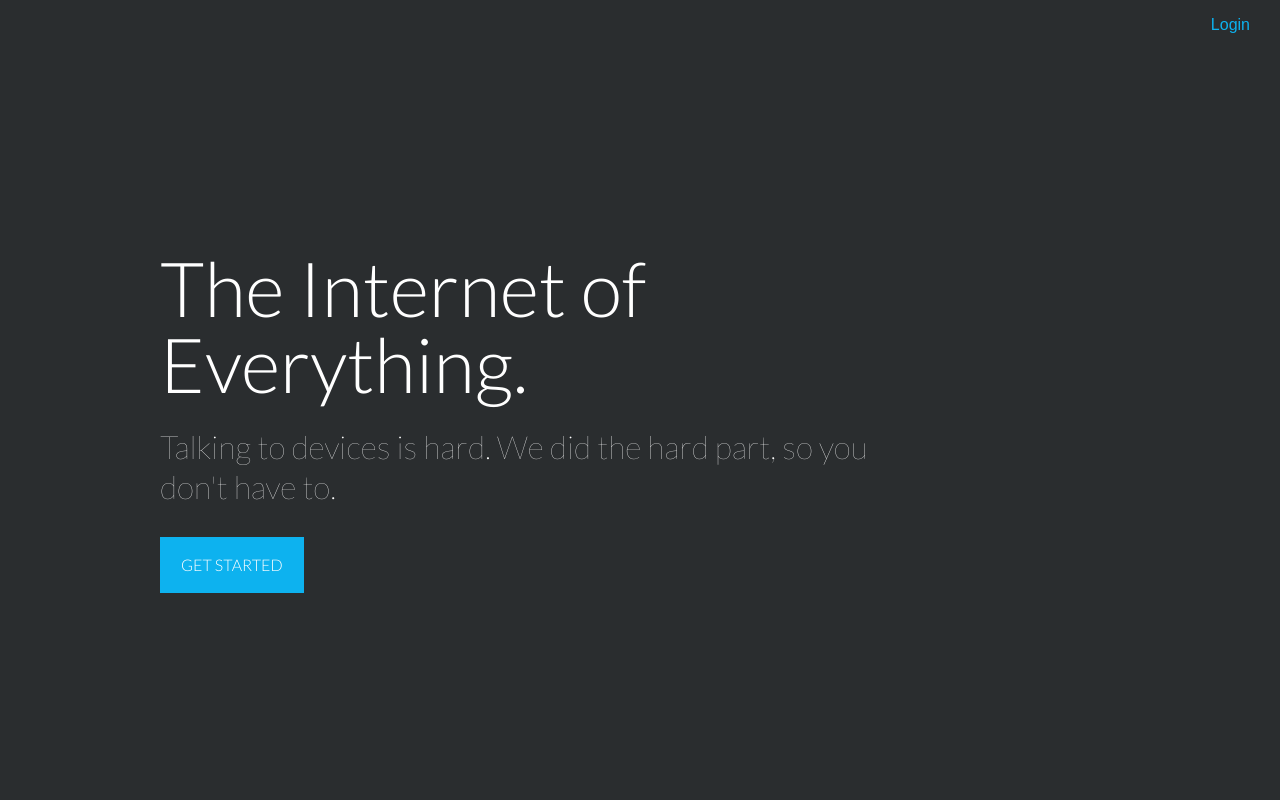
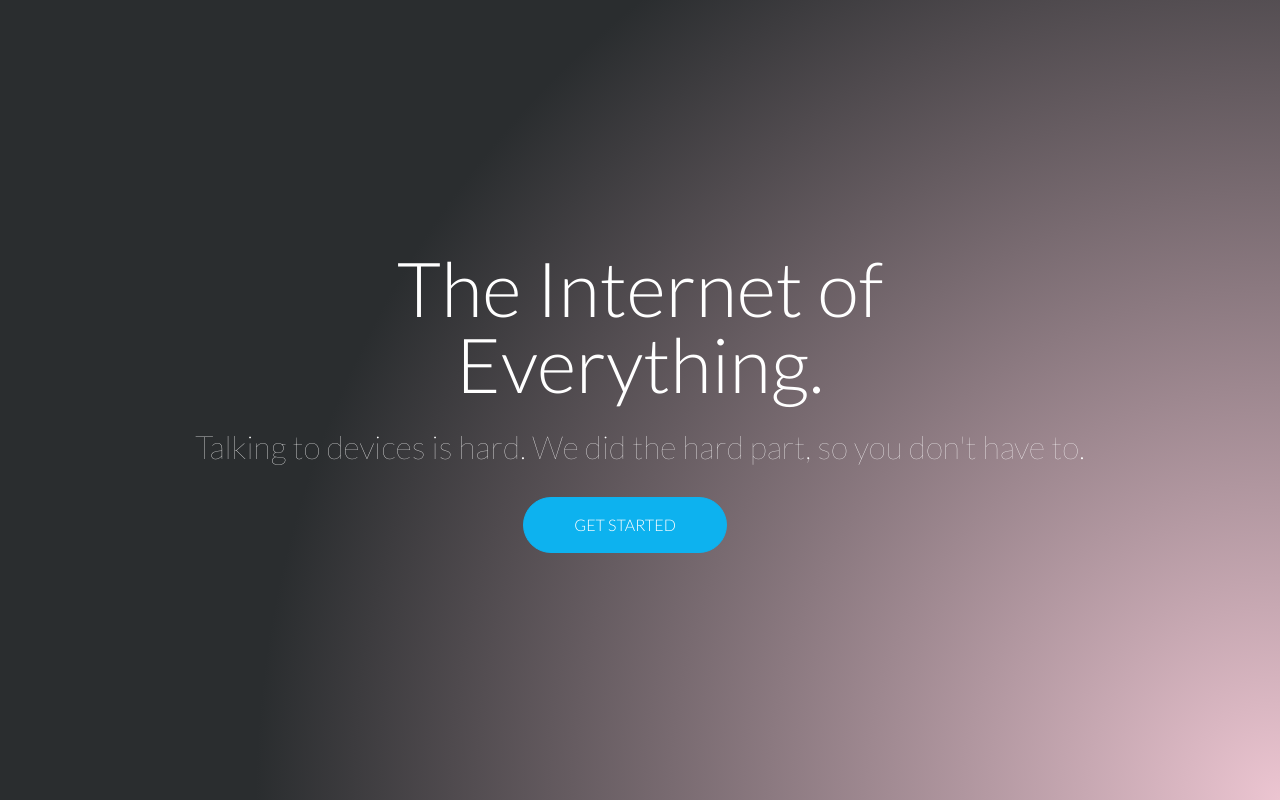
Before and after one commit to codegrande/octoblu-www, a plain HTML site: page index.html in a window 1280 px wide. Shown: the top 800 px of the page. Drawn offline with Linux system fonts and the light colour scheme.

Commit message:
add gradient to hero

```diff
--- a/index.html
+++ b/index.html
@@ -15,15 +15,19 @@
     <link rel="stylesheet" href="styles.css">
   </head>
   <body>
+    <!--
     <header class="header">
+      <img src="http://octoblu.com/wp-content/uploads/2014/12/octoblue_logo_hd_v2.png" class="header__logo">
       <a class="login-link" href="#">Login</a>
     </header>
+    -->
+
     <div class="hero">
       <div class="inner-wrap inner-wrap--hero">
         <h1 class="hero__header">The Internet of <br/> Everything.</h1>
         <h2 class="hero__sub-header">Talking to devices is hard. We did the hard part, so you don't have to.</h2>
 
-        <a class="button button--primary" href="#">Get Started</a>
+        <a class="button button--primary hero__button" href="#">Get Started</a>
         <!-- <a class="" href="#">Learn More</a> -->
       </div>
     </div>
--- a/styles.css
+++ b/styles.css
@@ -30,6 +30,8 @@ html, body {
   height: 100%;
   font-weight: 300;
   line-height: 1.5;
+
+  text-rendering: optimizeLegibility;
 }
 
 h1, h2, h3, h4, h5, h6 {
@@ -101,6 +103,11 @@ a:hover {
   right: 0;
 }
 
+.header__logo {
+  width: 190px;
+  height: 51px;
+}
+
 .login-link {
   color: #0db2ef;
   position: absolute;
@@ -125,6 +132,14 @@ iframe {
   font-family: 'Lato', sans-serif;
   background: #2A2D2F;
   color: #FFF;
+  text-align: center;
+
+  background-image: radial-gradient(circle farthest-side at right bottom,#ECC5D1,#2A2D2F 80%);
+}
+
+.herox {
+  background: #FEFEFF;
+  color: #333;
 }
 
 .hero__header {
@@ -133,11 +148,15 @@ iframe {
 }
 
 .hero__sub-header {
-  width: 80%;
   margin-bottom: 30px;
 
   font-weight: 100;
   line-height: 1.25;
+}
+
+.hero__button {
+  border-radius: 30px;
+  padding: 15px 50px;
 }
 
 .grid-list {
```
